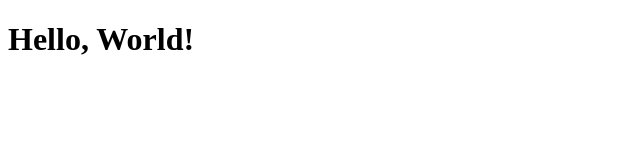
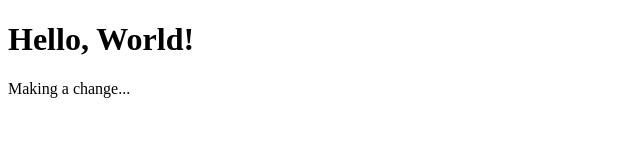
Before and after one commit to ceduncan1/GH-pages, a plain HTML site: page index.html in a window 1280 px wide. Shown: the whole page, without its empty margins (0-640 px from the left). Drawn offline with Linux system fonts and the light colour scheme.

Commit message:
Added content

```diff
--- a/index.html
+++ b/index.html
@@ -5,5 +5,6 @@
 </head>
 <body>
 <h1>Hello, World!</h1>
+<p>Making a change...</p>
 </body>
 </html>
```
